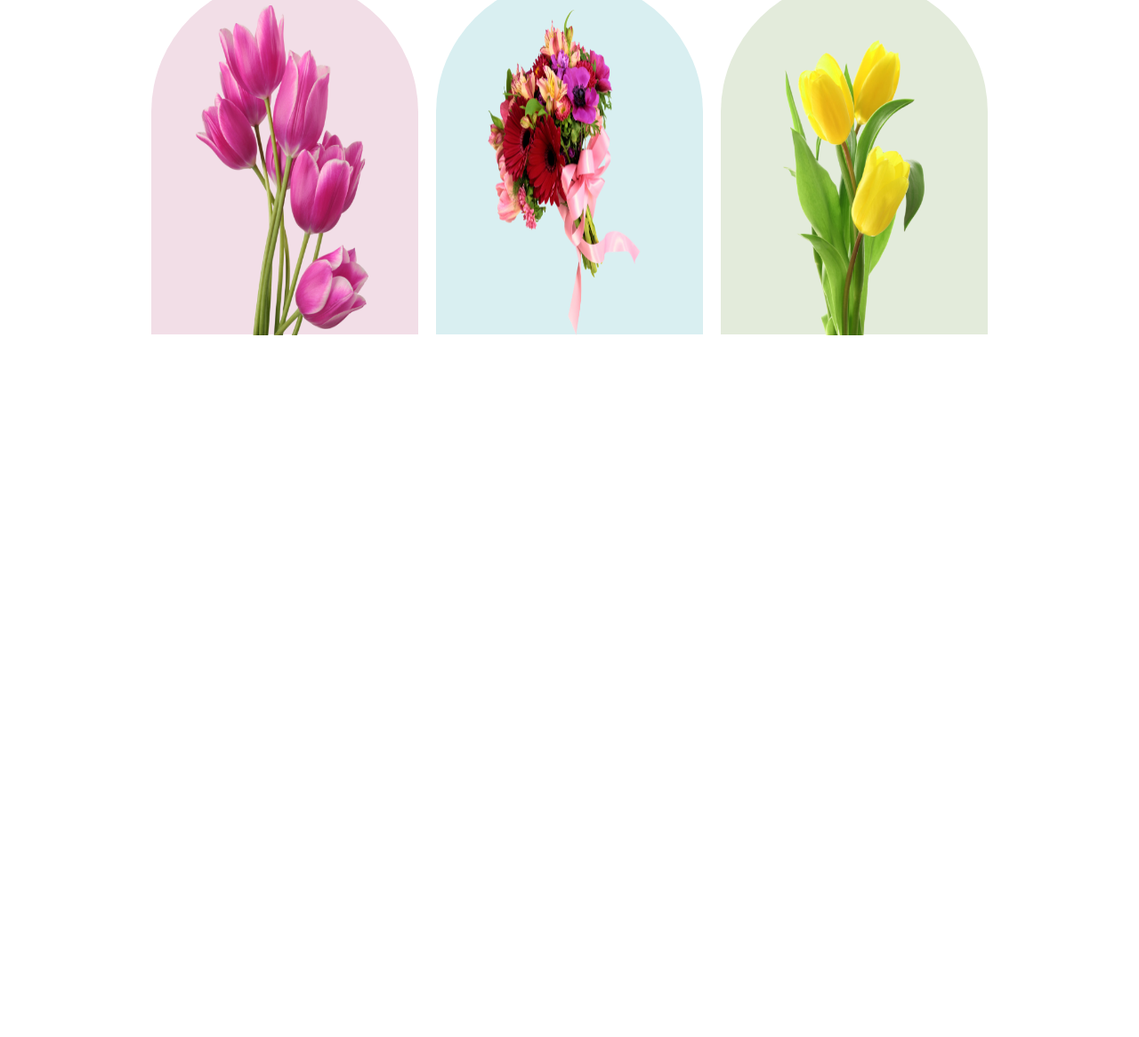
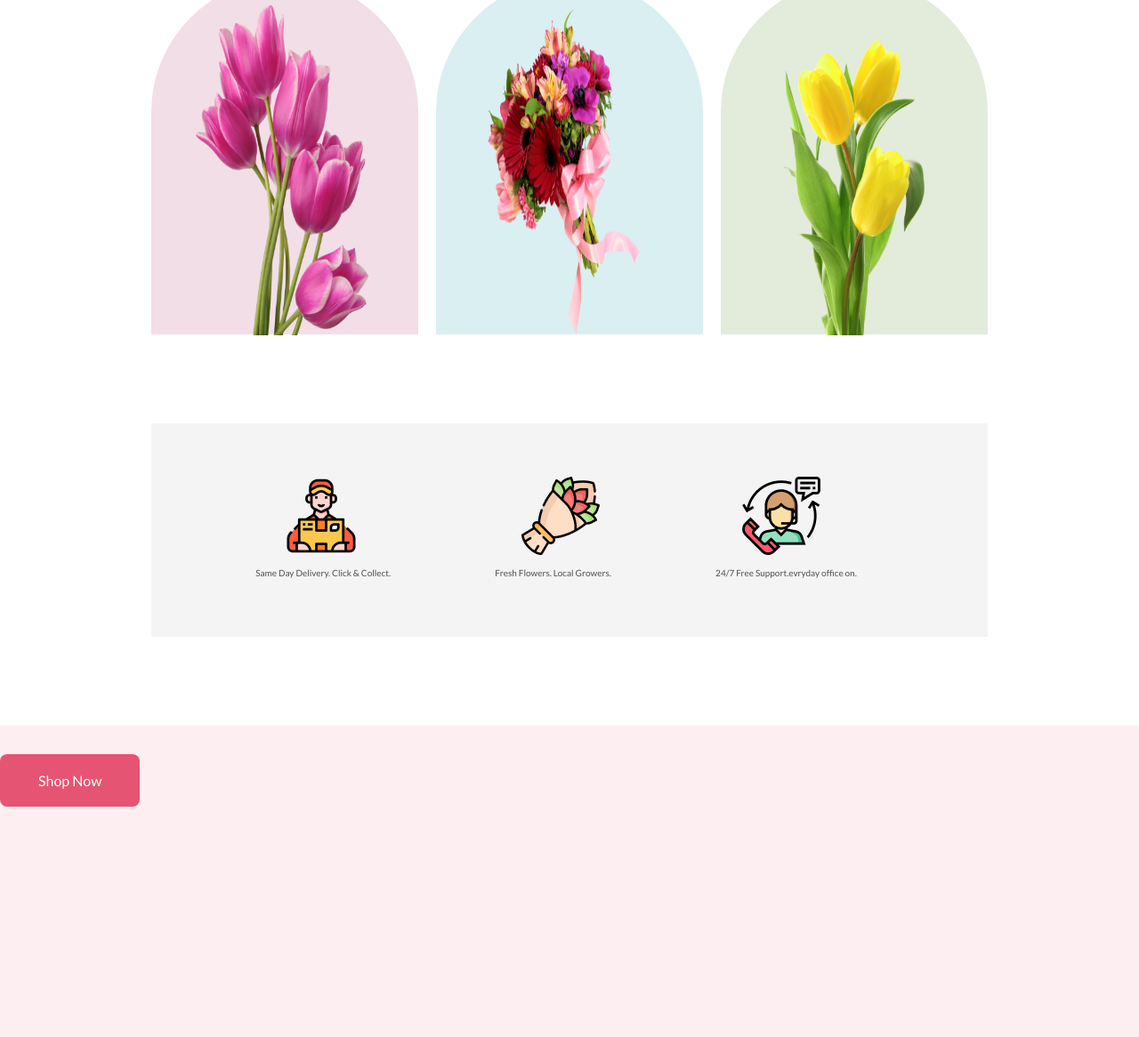
Before and after one commit to DelwarHosssain/1st_asse_flower_shop, a plain HTML site: page index.html in a window 1280 px wide. Shown: the part 1184-2350 px from the top of the page at 89% size. Before the commit the page ends 1660 px from the top, so only its background shows below. Drawn offline with Linux system fonts and the light colour scheme.

Commit message:
suport_done

```diff
--- a/css/style.css
+++ b/css/style.css
@@ -114,4 +114,37 @@ font-size: medium;
     height: 371px;
     margin:30px 0 0px 50px;
 }
+.suport_part{
+    width: 940px;
+    height: 240px;
+    background-color: #f4f4f4;
+    margin: 0% auto;
+}
+.suport_section{
+    display: flex;
+    justify-content: space-evenly;
+
+
+}
+.suport_img{
+    margin-top: 60px;
+
+
+}
+.support_head{
+    color: rgba(39, 39, 39, 0.80);
+    font-size: 10px;
+    line-height: 35px;
+    margin-left: -30px;
+}
+
+
+.hot_deal_part{
+
+    background-color: #fceef1;
+    width: 100%;
+    height: 350px;
+    margin-top: 100px;
+
+}
 /* main  end*/
--- a/index.html
+++ b/index.html
@@ -43,7 +43,29 @@
                 <img class="flo_image" src="Flower Asset/pngwing 7.png" alt="image hare">
             </div>
         </section>
-
+        <section class="suport_part">
+            <div class="suport_section">
+                <div class="suport_img">
+                    <img src="Flower Asset/Group 57.png" alt="">
+                    <div><p class="support_head">Same Day Delivery. Click & Collect.</p></div>
+                </div>
+                <div class="suport_img">
+                    <img src="Flower Asset/Group 58.png" alt="">
+                    <div><p class="support_head">Fresh Flowers. Local Growers.</p></div>
+                </div>
+                <div class="suport_img">
+                    <img src="Flower Asset/Group 59.png" alt="">
+                    <div><p class="support_head">24/7 Free Support.evryday office on.</p></div>
+                </div>
+            </div>
+        </section>
+        <section class="hot_deal_part">
+            <div class="hot_deal_part1">
+                <h2></h2>
+                <p></p>
+                <a href='http://google.com'><button class="common_button">Shop Now</button></a>
+            </div>
+        </section>
     </main>
     <!--main end-->
     <footer>
```
